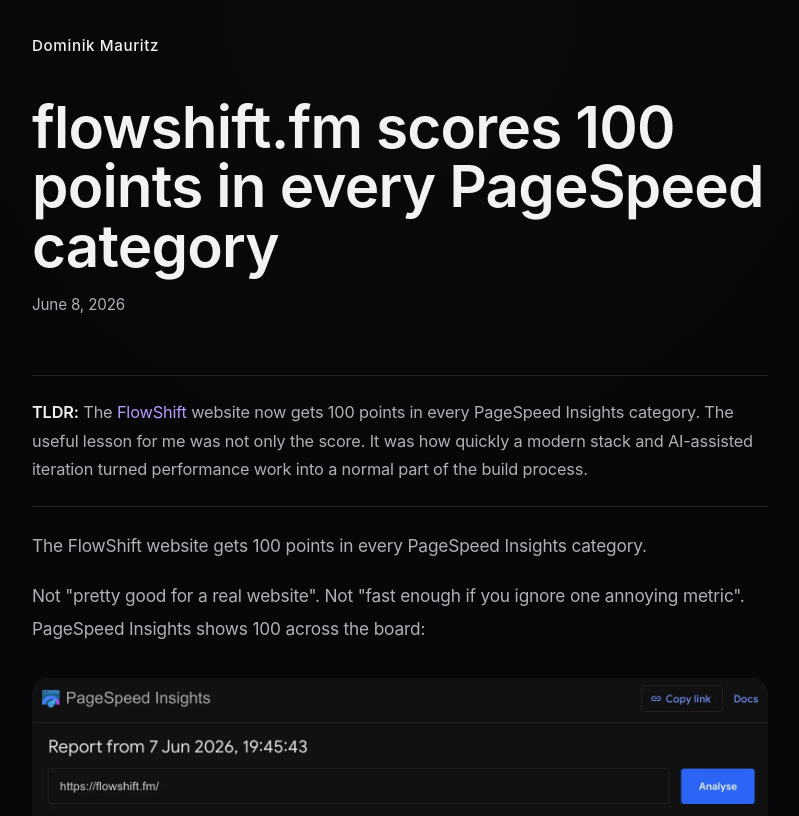
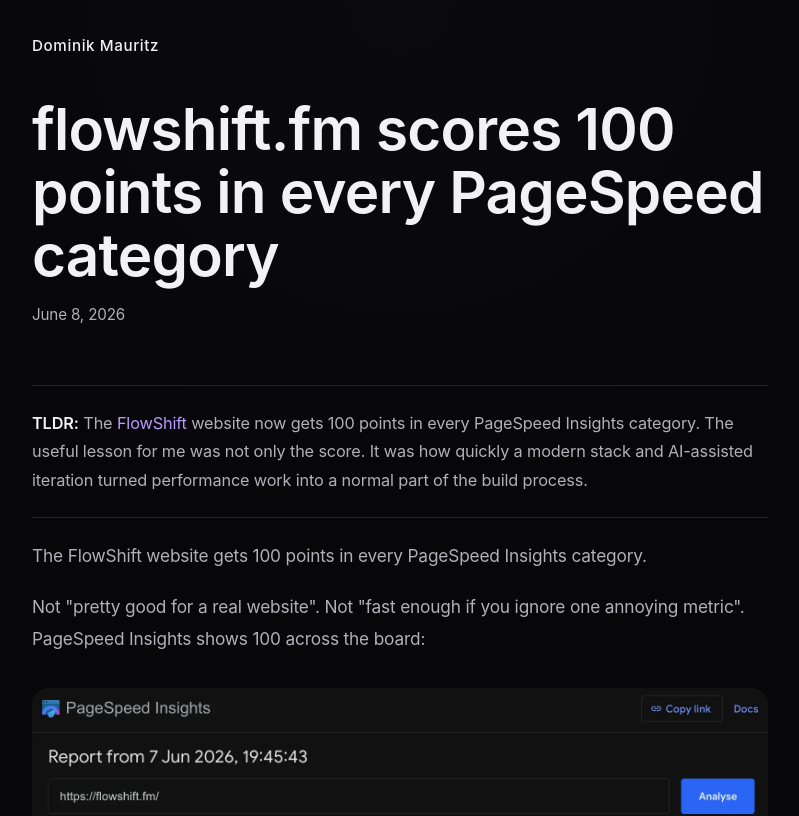
Before and after one commit to dominikmauritz/dominikmauritz-com, an Eleventy site: page src/blog/flowshift-pagespeed-100.md in a window 1280 px wide. Shown: the top 816 px of the page, without its empty margins (240-1039 px from the left). Built offline with nearby package versions, Linux system fonts and the light colour scheme; Eleventy itself is replaced by a stand-in of ours; files that its build step writes are made by us from their sources.

Commit message:
Adjust blog post headline spacing

```diff
--- a/src/assets/styles.css
+++ b/src/assets/styles.css
@@ -394,6 +394,10 @@ a:hover {
   gap: 1rem;
 }
 
+.post > .page-title {
+  line-height: 1.08;
+}
+
 .post-list-home {
   gap: 0;
 }
```
